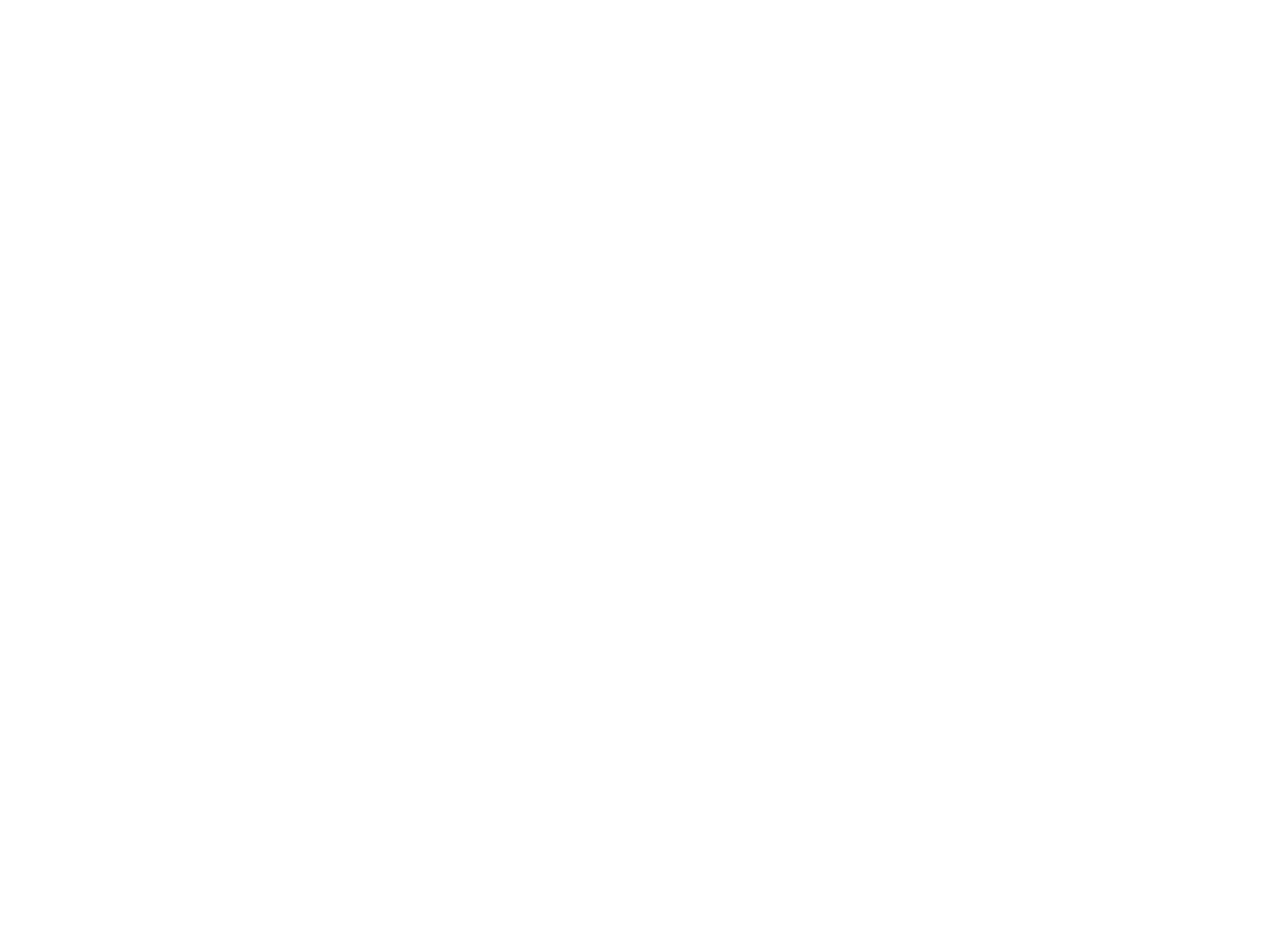
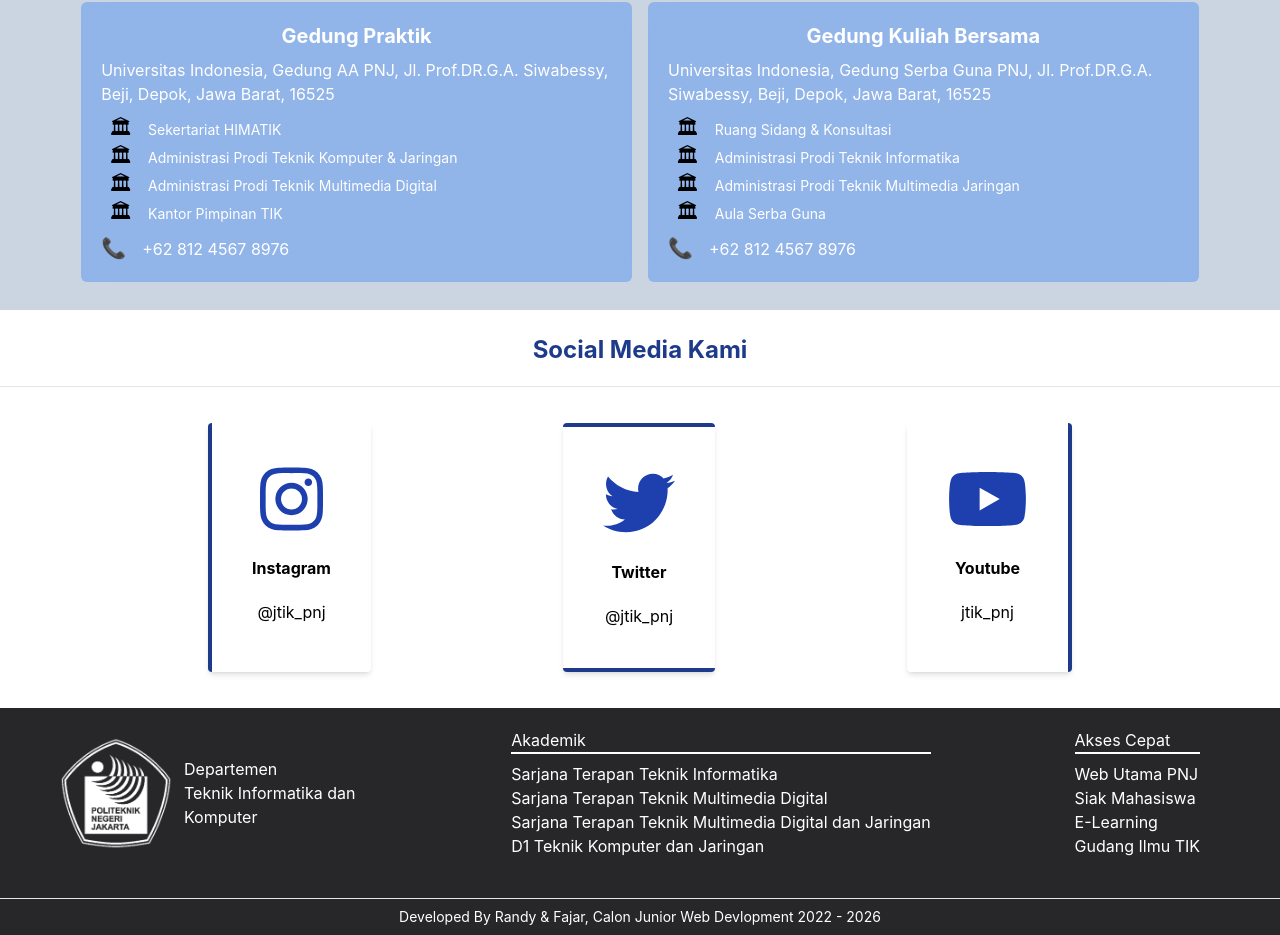
Before and after one commit to jayjooooo/web-project, a React (Create React App) app: page /contact in a window 1280 px wide. Shown: the part 776-1711 px from the top of the page. Before the commit the page ends 800 px from the top, so only its background shows below. Built offline with nearby package versions, Linux system fonts and the light colour scheme.

Commit message:
Update contact.jsx

```diff
--- a/src/view/contact.jsx
+++ b/src/view/contact.jsx
@@ -1,10 +1,191 @@
+import logo_pnj from ".././view/4.png";
+import { FontAwesomeIcon } from "@fortawesome/react-fontawesome";
+import { faInstagram } from "@fortawesome/free-brands-svg-icons";
+import { faTwitter } from "@fortawesome/free-brands-svg-icons";
+import { faYoutube } from "@fortawesome/free-brands-svg-icons";
 function contact() {
   return (
-    <div className="m-11 p-10 bg-gray-200 rounded-xl">
-      <p className="text-center text-3xl font-bold">fajar!</p>
-      <p className="text-center text-gray-400 pt-5">Halo</p>
+    <div className="font-Poppins bg-white">
+      <div className="pnj h-[750px] w-full overflow-hidden bg-bottom bg-fixed bg-no-repeat relative max-w-10xl">
+        <div className=" bg-gradient-to-t from-black/100 via-white/10 to-transparent mix-blend-multiply h-full "></div>
+        <div className="font-bold absolute bottom-40 left-[50%] -translate-x-[50%] font-Poppins text-left text-7xl  box-decoration-clone bg-gradient-to-t from-blue-600 to-transparent text-white p-6 backdrop-blur-sm rounded-md pl-4 border-b-4 border-white flex">
+          <p className="text-white text-center mx-auto">Kontak Kami</p>
+        </div>
+      </div>
+
+      <div className=" bg-slate-300 p-7 mb-6 w-full box-border text-white">
+        <div class="flex justify-center ...">
+          <div className="w-[45%] rounded-md bg-blue-500/40 transition-all backdrop-blur-md hover:shadow-md hover:shadow-black hover:bg-blue-500/70 mr-2 hover:text-blue-900 p-5 box-border">
+            <p className="text-xl font-bold hover:underline mb-2">
+              Gedung Praktik
+            </p>
+            <p className="text-md text-left text-white mb-2">
+              Universitas Indonesia, Gedung AA PNJ, Jl. Prof.DR.G.A. Siwabessy,
+              Beji, Depok, Jawa Barat, 16525
+            </p>
+
+            <div className="ml-2">
+              <p className="text-sm text-left text-white">
+                <span className="text-xl inline-block text-black">🏛</span>
+                <p className="inline-block ml-4">Sekertariat HIMATIK</p>
+              </p>
+              <p className="text-sm text-left text-white">
+                <span className="text-xl inline-block text-black">🏛</span>
+                <p className="inline-block ml-4">
+                  Administrasi Prodi Teknik Komputer & Jaringan
+                </p>
+              </p>
+              <p className="text-sm text-left text-white">
+                <span className="text-xl inline-block text-black">🏛</span>
+                <p className="inline-block ml-4">
+                  Administrasi Prodi Teknik Multimedia Digital
+                </p>
+              </p>
+              <p className="text-sm text-left text-white">
+                <span className="text-xl inline-block text-black">🏛</span>
+                <p className="inline-block ml-4">Kantor Pimpinan TIK </p>
+              </p>
+            </div>
+            <div className="text-white text-left mt-2">
+              <span className="text-xl inline-block ">📞</span>
+              <p className="inline-block ml-4">+62 812 4567 8976</p>
+            </div>
+          </div>
+          <div className="w-[45%] rounded-md bg-blue-500/40 transition-all backdrop-blur-md hover:shadow-md hover:shadow-black hover:bg-blue-500/70 ml-2 hover:text-blue-900 p-5 box-border">
+            <p className="text-xl font-bold hover:underline mb-2">
+              Gedung Kuliah Bersama
+            </p>
+            <p className="text-md text-left text-white mb-2">
+              Universitas Indonesia, Gedung Serba Guna PNJ, Jl. Prof.DR.G.A.
+              Siwabessy, Beji, Depok, Jawa Barat, 16525
+            </p>
+
+            <div className="ml-2">
+              <p className="text-sm text-left text-white">
+                <span className="text-xl inline-block text-black">🏛</span>
+                <p className="inline-block ml-4">Ruang Sidang & Konsultasi</p>
+              </p>
+              <p className="text-sm text-left text-white">
+                <span className="text-xl inline-block text-black">🏛</span>
+                <p className="inline-block ml-4">
+                  Administrasi Prodi Teknik Informatika
+                </p>
+              </p>
+              <p className="text-sm text-left text-white">
+                <span className="text-xl inline-block text-black">🏛</span>
+                <p className="inline-block ml-4">
+                  Administrasi Prodi Teknik Multimedia Jaringan
+                </p>
+              </p>
+              <p className="text-sm text-left text-white">
+                <span className="text-xl inline-block text-black">🏛</span>
+                <p className="inline-block ml-4">Aula Serba Guna </p>
+              </p>
+            </div>
+
+            <div className="text-white text-left mt-2">
+              <span className="text-xl inline-block ">📞</span>
+              <p className="inline-block ml-4">+62 812 4567 8976</p>
+            </div>
+          </div>
+        </div>
+      </div>
+
+      <div className="w-full text-center text-black box-border">
+        <div className="mx-auto text-blue-900 font-bold text-2xl mb-5">
+          Social Media Kami
+        </div>
+        <hr />
+        <div className="flex flex-row place-content-evenly mx-auto p-4 my-5">
+          <div className="rounded shadow-md border-l-4 border-blue-900 hover:border-l-0 hover:border-r-4 hover:shadow-black p-10 transition-all">
+            <span className="text-7xl text-blue-800">
+              <FontAwesomeIcon icon={faInstagram} />
+            </span>
+            <p className="my-5 font-bold">Instagram</p>
+            <p className="text-l  hover:text-blue-900">@jtik_pnj</p>
+          </div>
+          <div className="rounded shadow-md border-t-4 border-b-4 border-blue-900 hover:border-t-0 hover:border-b-0 hover:border-l-4 hover:border-r-4 hover:shadow-black p-10 transition-all">
+            <span className="text-7xl text-blue-800">
+              <FontAwesomeIcon icon={faTwitter} />
+            </span>
+            <p className="my-5 font-bold">Twitter</p>
+            <p className="text-l  hover:text-blue-900">@jtik_pnj</p>
+          </div>
+          <div className="rounded shadow-md border-r-4 border-blue-900 hover:border-r-0 hover:border-l-4 hover:shadow-black p-10 transition-all">
+            <span className="text-7xl text-blue-800">
+              <FontAwesomeIcon icon={faYoutube} />
+            </span>
+            <p className="my-5 font-bold">Youtube</p>
+            <p className="text-l hover:text-blue-900">jtik_pnj</p>
+          </div>
+        </div>
+      </div>
+
+      <div className="Footer text-white">
+        <div>
+          <div className="bg-zinc-800 pt-5 mx-auto ">
+            <div className="flex justify-between items-center mx-20 mb-10">
+              <div className="flex justify-between items-center">
+                <div className="ml-[-20px]">
+                  <img src={logo_pnj} alt="" className="w-28" />
+                </div>
+                <div className="mx-3">
+                  <h1 className="text-left text-l font-based">
+                    Departemen <br /> Teknik Informatika dan <br />
+                    Komputer
+                  </h1>
+                </div>
+              </div>
+
+              <div className="text-left">
+                <div>
+                  <h1 className="text-l font-based mb-2 border-b-2 border-white">
+                    Akademik
+                  </h1>
+                </div>
+                <ul className="font-based">
+                  <li className="hover:underline transition-all">
+                    Sarjana Terapan Teknik Informatika
+                  </li>
+                  <li>Sarjana Terapan Teknik Multimedia Digital</li>
+                  <li className="hover:underline transition-all">
+                    Sarjana Terapan Teknik Multimedia Digital dan Jaringan
+                  </li>
+                  <li className="hover:underline transition-all">
+                    D1 Teknik Komputer dan Jaringan
+                  </li>
+                </ul>
+              </div>
+
+              <div className="text-left">
+                <div className="text-l fon-based mb-2 border-b-2 border-white">
+                  Akses Cepat
+                </div>
+                <ul className="font-based">
+                  <li className="hover:underline transition-all">
+                    Web Utama PNJ
+                  </li>
+                  <li className="hover:underline transition-all">
+                    Siak Mahasiswa
+                  </li>
+                  <li className="hover:underline transition-all">E-Learning</li>
+                  <li className="hover:underline transition-all">
+                    Gudang Ilmu TIK
+                  </li>
+                </ul>
+              </div>
+            </div>
+            <div className="mt-4 text-center text-sm">
+              <hr className="text-slate-800" />
+              <p className="p-2">
+                Developed By Randy & Fajar, Calon Junior Web Devlopment 2022 -
+                2026
+              </p>
+            </div>
+          </div>
+        </div>
+      </div>
     </div>
   );
 }
-
 export default contact;
```
